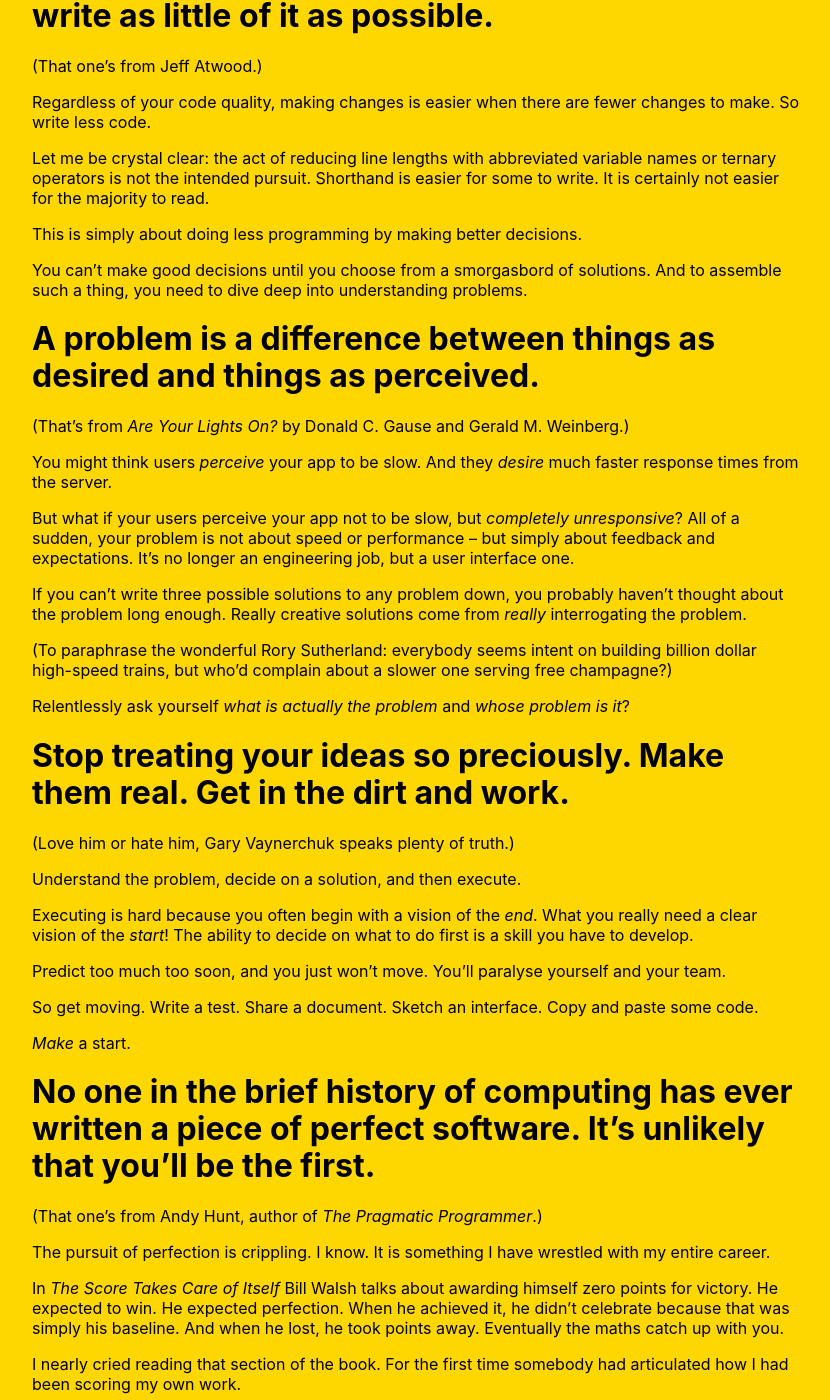
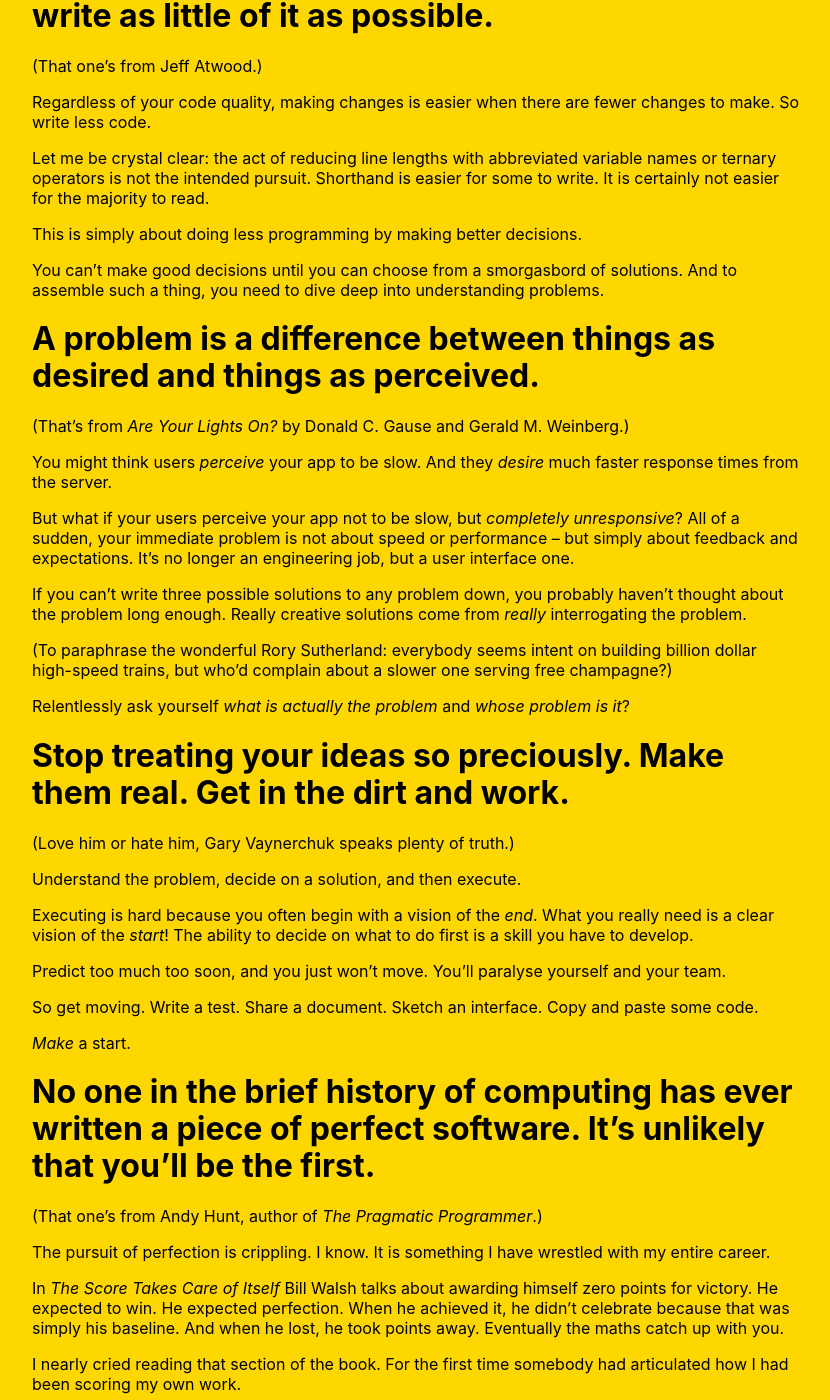
Before and after one commit to christhesoul/christhesoul.github.io, a Jekyll site: the page built from index.md, in a window 1280 px wide and 1400 px high, scrolled down 1927 px. Shown: the whole window, without its empty margins (96-926 px from the left). Built offline with Jekyll 4.4.1, drawn with Linux system fonts in a browser that asks for light colours; nearby versions of some CDN libraries.

Commit message:
fix a couple of typos or add clarity

```diff
--- a/index.md
+++ b/index.md
@@ -60,7 +60,7 @@ Let me be crystal clear: the act of reducing line lengths with abbreviated varia
 
 This is simply about doing less programming by making better decisions.
 
-You can't make good decisions until you choose from a smorgasbord of solutions. And to assemble such a thing, you need to dive deep into understanding problems.
+You can't make good decisions until you can choose from a smorgasbord of solutions. And to assemble such a thing, you need to dive deep into understanding problems.
 
 # A problem is a difference between things as desired and things as perceived.
 
@@ -68,7 +68,7 @@ You can't make good decisions until you choose from a smorgasbord of solutions.
 
 You might think users _perceive_ your app to be slow. And they _desire_ much faster response times from the server.
 
-But what if your users perceive your app not to be slow, but _completely unresponsive_? All of a sudden, your problem is not about speed or performance – but simply about feedback and expectations. It's no longer an engineering job, but a user interface one.
+But what if your users perceive your app not to be slow, but _completely unresponsive_? All of a sudden, your immediate problem is not about speed or performance – but simply about feedback and expectations. It's no longer an engineering job, but a user interface one.
 
 If you can't write three possible solutions to any problem down, you probably haven't thought about the problem long enough. Really creative solutions come from _really_ interrogating the problem.
 
@@ -82,7 +82,7 @@ Relentlessly ask yourself _what is actually the problem_ and _whose problem is i
 
 Understand the problem, decide on a solution, and then execute.
 
-Executing is hard because you often begin with a vision of the _end_. What you really need a clear vision of the _start_! The ability to decide on what to do first is a skill you have to develop.
+Executing is hard because you often begin with a vision of the _end_. What you really need is a clear vision of the _start_! The ability to decide on what to do first is a skill you have to develop.
 
 Predict too much too soon, and you just won't move. You'll paralyse yourself and your team.
 
```
